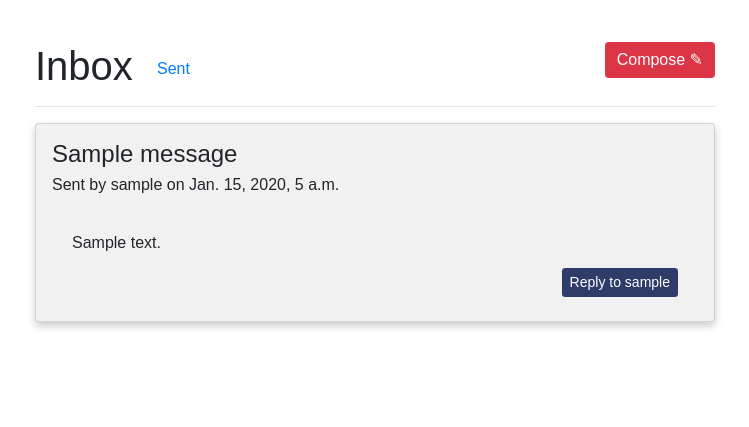
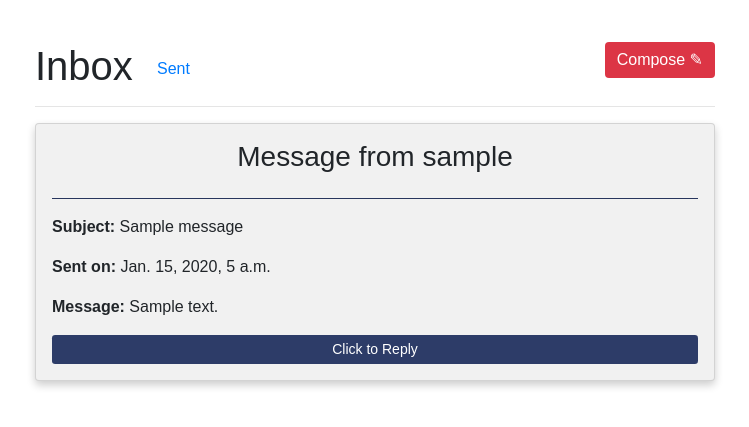
Before and after one commit to zacherymorris2021/SuperNoVas-HoosList, a Django app: page /marketplace/inbox/ in a window 1280 px wide. Shown: the part 56-483 px from the top of the page, without its empty margins (265-1014 px from the left). Run offline with Django 3.2, Linux system fonts and the light colour scheme; a user stored in the database is signed in; tables that the repository leaves empty hold one stand-in row (values such as "Sample post"); some libraries are stand-ins or nearby versions.

Commit message:
heading size

```diff
--- a/marketplace/templates/marketplace/add-item.html
+++ b/marketplace/templates/marketplace/add-item.html
@@ -35,7 +35,7 @@
         {% include 'marketplace/navbar.html' %}
       </div>
       <div class="form" style="float:left; padding:50px">
-        <center><h1> Create a new listing as {{user.username}}</h1></center>
+        <center><h2> Create a new listing as {{user.username}}</h2></center>
           <hr>
         <form action="/marketplace/add-item/" class = "form-group"  method="post" enctype="multipart/form-data">{% csrf_token %}
           <table id="add" class = "table table-striped">
--- a/marketplace/templates/marketplace/delete.html
+++ b/marketplace/templates/marketplace/delete.html
@@ -20,7 +20,7 @@
 		            {% include 'marketplace/navbar.html' %}
 		    	</div>
 		      	<div class="content"style="padding-top:50px; padding-left:300px; padding-right: 300px">
-		        	<h1>Delete {{item.item_name}}</h1>
+		        	<h2>Delete {{item.item_name}}</h2>
 		        		<hr>
 		        	<form method="POST" action="{% url 'marketplace:delete' item.id %}">{% csrf_token %}
 								<div class="card float-left" style="width: 50%; min-width: 18rem;">
--- a/marketplace/templates/marketplace/detail.html
+++ b/marketplace/templates/marketplace/detail.html
@@ -36,9 +36,9 @@
     </div>
     <div class="itemInfo" style="float:left; padding:50px; width:25%">
       {% if item.item_sold %}
-        <h1>{{ item.item_name }} (sold)</h1>
+        <h2>{{ item.item_name }} (sold)</h2>
       {% else %}
-        <h1>{{ item.item_name }} (${{item.item_price}})</h1>
+        <h2>{{ item.item_name }} (${{item.item_price}})</h2>
       {% endif %}
       {% if user == item.seller %}
         Listed by <a id = "items" href="{% url 'marketplace:profile' %}">{{ item.seller }}</a> in {{item.item_condition}} condition
--- a/marketplace/templates/marketplace/inbox.html
+++ b/marketplace/templates/marketplace/inbox.html
@@ -33,14 +33,12 @@
               {%for item in messages %}
                 <div class="row-12">
                   <div class="card">
-                    <h4 align="left" class="card-title">
-                      {{item.subject}}</h4>
-                      <h6 align="left" class="card-subtitle">
-                        Sent by {{item.sender}} on {{item.timesent}}<h6><br>
-                    <div class="card-body">
-                      <p align="left">{{item.text}}</p>
-                      <a class="btn btn-primary btn-sm buttoncolor button-no-border float-right" href="{% url 'marketplace:reply' item.id %}">Reply to {{item.sender}}</a>
-                    </div>
+                    <h3>Message from {{item.sender}}</h3>
+                    <hr class="someClass">
+                    <p align="left"><b>Subject:</b> {{ item.subject }}</p>
+                    <p align="left"><b>Sent on:</b> {{item.timesent}}</p>
+                    <p align="left"><b>Message:</b> {{item.text}}</p>
+                    <a class="btn btn-primary btn-sm buttoncolor button-no-border" href="{% url 'marketplace:reply' item.id %}">Click to Reply</a>
                   </div>
                   <br>
                 </div>
--- a/marketplace/templates/marketplace/item_list.html
+++ b/marketplace/templates/marketplace/item_list.html
@@ -23,7 +23,7 @@
       <div class="content"style="padding-top:50px; padding-left:300px; padding-right: 300px">
         <form method="get">
 					<div class="well">
-						<h4 style="margin-top: 0">Advanced Search</h4>
+						<h2 style="margin-top: 0">Advanced Search</h2>
 						<hr>
 						<div class="row">
 							<div class="form-group col-sm-4 col-md-3">
--- a/marketplace/templates/marketplace/markSold.html
+++ b/marketplace/templates/marketplace/markSold.html
@@ -20,7 +20,7 @@
 		            {% include 'marketplace/navbar.html' %}
 		    	</div>
 					<div class="content"style="padding-top:50px; padding-left:300px; padding-right: 300px">
-						<h1>Mark {{item.item_name}} as Sold</h1>
+						<h2>Mark {{item.item_name}} as Sold</h2>
 							<hr>
 						<form method="POST" action="{% url 'marketplace:markSold' item.id %}">{% csrf_token %}
 							<div class="card float-left" style="width: 50%; min-width: 18rem;">
--- a/marketplace/templates/marketplace/message.html
+++ b/marketplace/templates/marketplace/message.html
@@ -20,9 +20,9 @@
 				{% include 'marketplace/navbar.html' %}
 			</div>
 			<div class="content"style="padding-top:50px; padding-left:300px; padding-right: 300px">
-				<h1><span>Compose New Message</span>
+				<h2><span>Compose New Message</span>
 					<a href="{% url 'marketplace:inbox'%}" class="btn float-right btn-link ">Back to Inbox</a>
-				</h1>
+				</h2>
 					<hr>
 				<form action="/marketplace/message/" class = "form-group"  method="post" enctype="multipart/form-data">{% csrf_token %}
 					<div class="card">
--- a/marketplace/templates/marketplace/profile.html
+++ b/marketplace/templates/marketplace/profile.html
@@ -20,10 +20,10 @@
 	                {% include 'marketplace/navbar.html' %}
 	        </div>
 	    <div style="padding-top:50px; padding-left:300px; padding-right: 300px">
-				<h1>
+				<h2>
 					<span>{{user.username}}'s profile</span>
 					<a class="btn btn-primary buttoncolor button-no-border float-right" href="{% url 'marketplace:logout'%}">Logout</a>
-				</h1>
+				</h2>
 				<hr>
 
 
--- a/marketplace/templates/marketplace/reply.html
+++ b/marketplace/templates/marketplace/reply.html
@@ -24,7 +24,7 @@
 					{% include 'marketplace/navbar.html' %}
 				</div>
 				<div class="content"style="padding-top:50px; padding-left:300px; padding-right: 300px">
-					<center><h1> Reply Page</h1><center>
+					<center><h2> Reply Page</h2><center>
 						<hr>
 						<div class="card">
 							<div class= "ogMessage" style="text-align:left">
--- a/marketplace/templates/marketplace/user.html
+++ b/marketplace/templates/marketplace/user.html
@@ -17,10 +17,10 @@
 							{% include 'marketplace/navbar.html' %}
 			</div>
 	<div style="padding-top:50px; padding-left:300px; padding-right: 300px">
-		<h1>
+		<h2>
 			<span>{{seller.username}}</span>
 			<a class="btn btn-primary buttoncolor button-no-border float-right" href = "{% url 'marketplace:message' %}?receiver={{seller.username}}">Message this seller</a>
-		</h1>
+		</h2>
 		<hr>
 
 
```
Also changed, not shown: marketplace/templates/marketplace/outbox.html (+7 -9 lines), marketplace/templates/marketplace/rate.html (deleted, +0 -35 lines).
